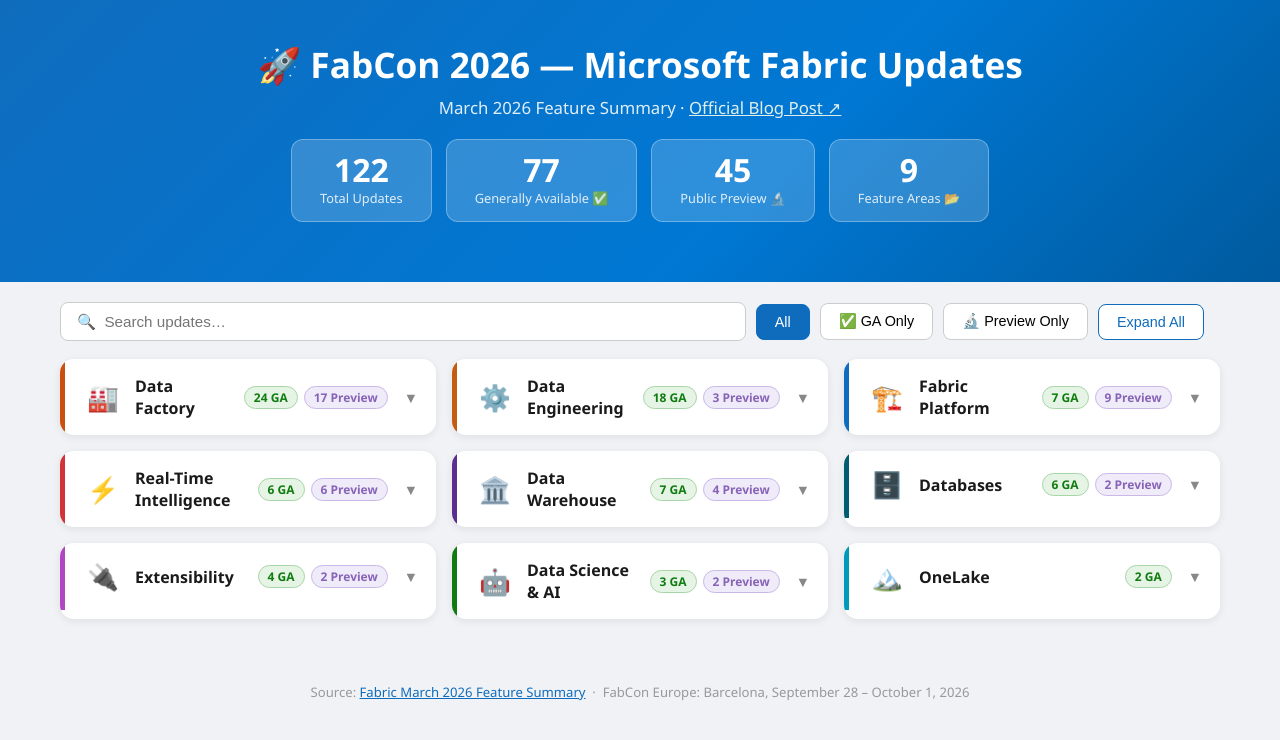
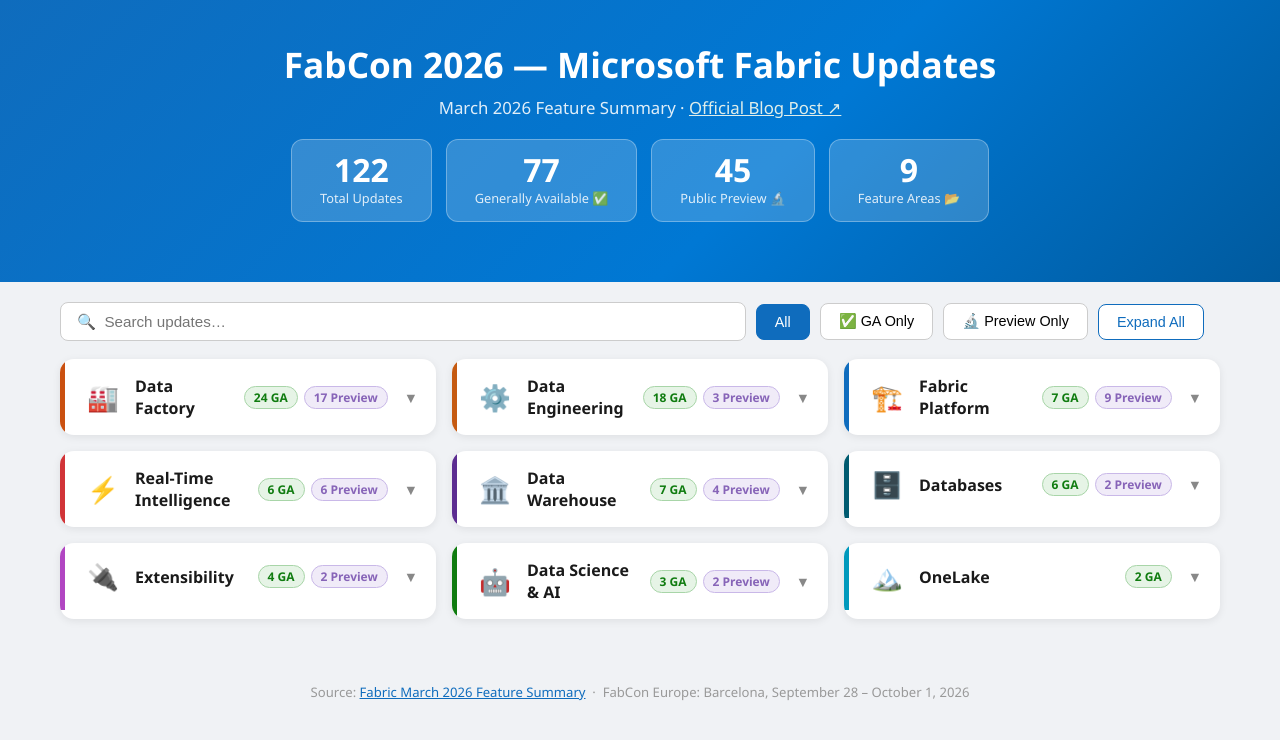
Before and after one commit to simranjaggiva-prog/FABCON-2026-Updates-, a plain HTML site: page FabCon_2026_Interactive.html in a window 1280 px wide. Drawn offline with Linux system fonts and the light colour scheme.

Commit message:
Remove rocket emoji from heading

```diff
--- a/FabCon_2026_Interactive.html
+++ b/FabCon_2026_Interactive.html
@@ -153,7 +153,7 @@
 
 <!-- HERO -->
 <div class="hero">
-  <h1>🚀 FabCon 2026 — Microsoft Fabric Updates</h1>
+  <h1>FabCon 2026 — Microsoft Fabric Updates</h1>
   <p>March 2026 Feature Summary · <a href="https://blog.fabric.microsoft.com/en-us/blog/fabric-march-2026-feature-summary" target="_blank">Official Blog Post ↗</a></p>
   <div class="kpi-strip">
     <div class="kpi active-all" onclick="filterStatus('all')" id="kpi-all">
```
Also changed, not shown: index.html (+1 -1 lines).
